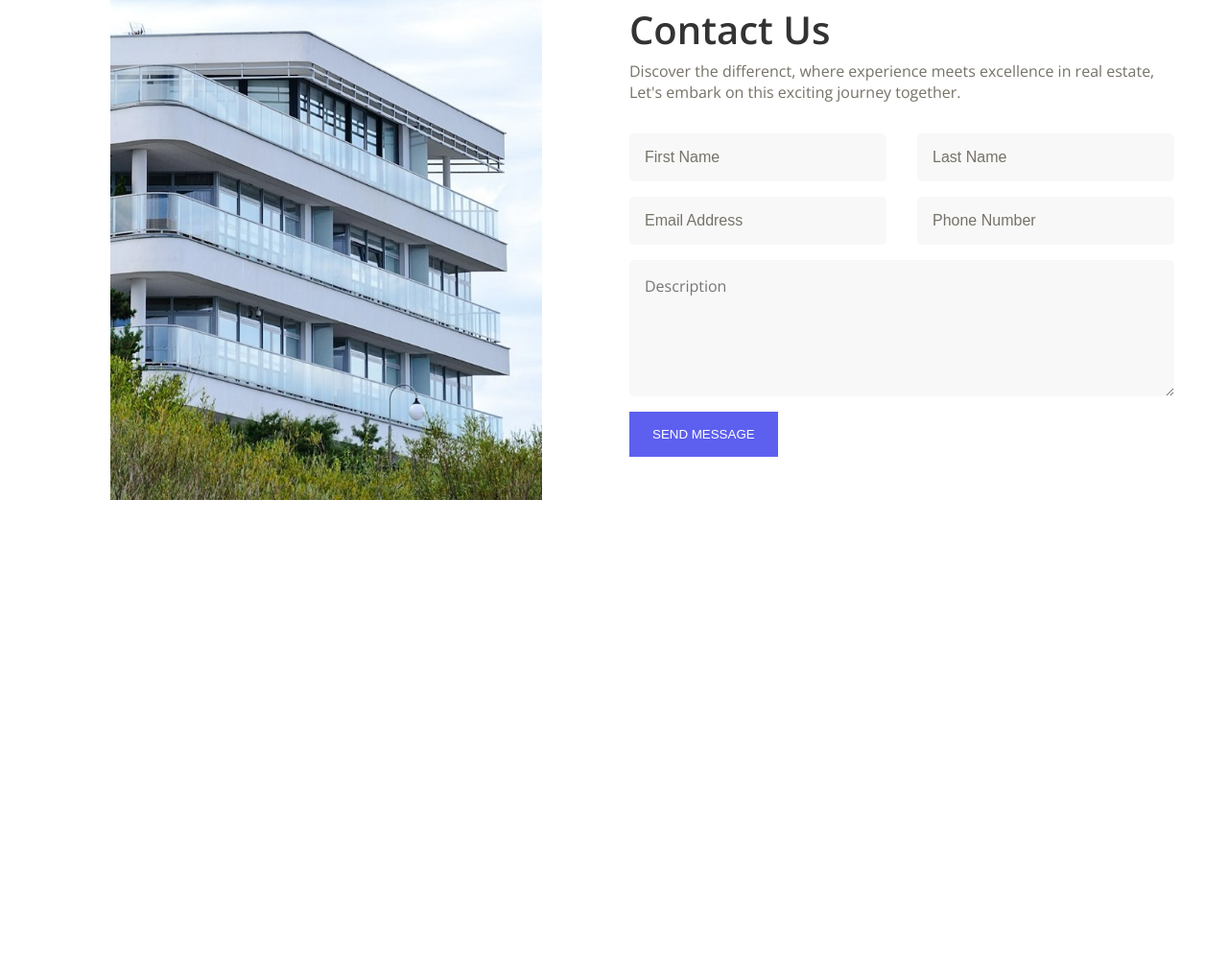
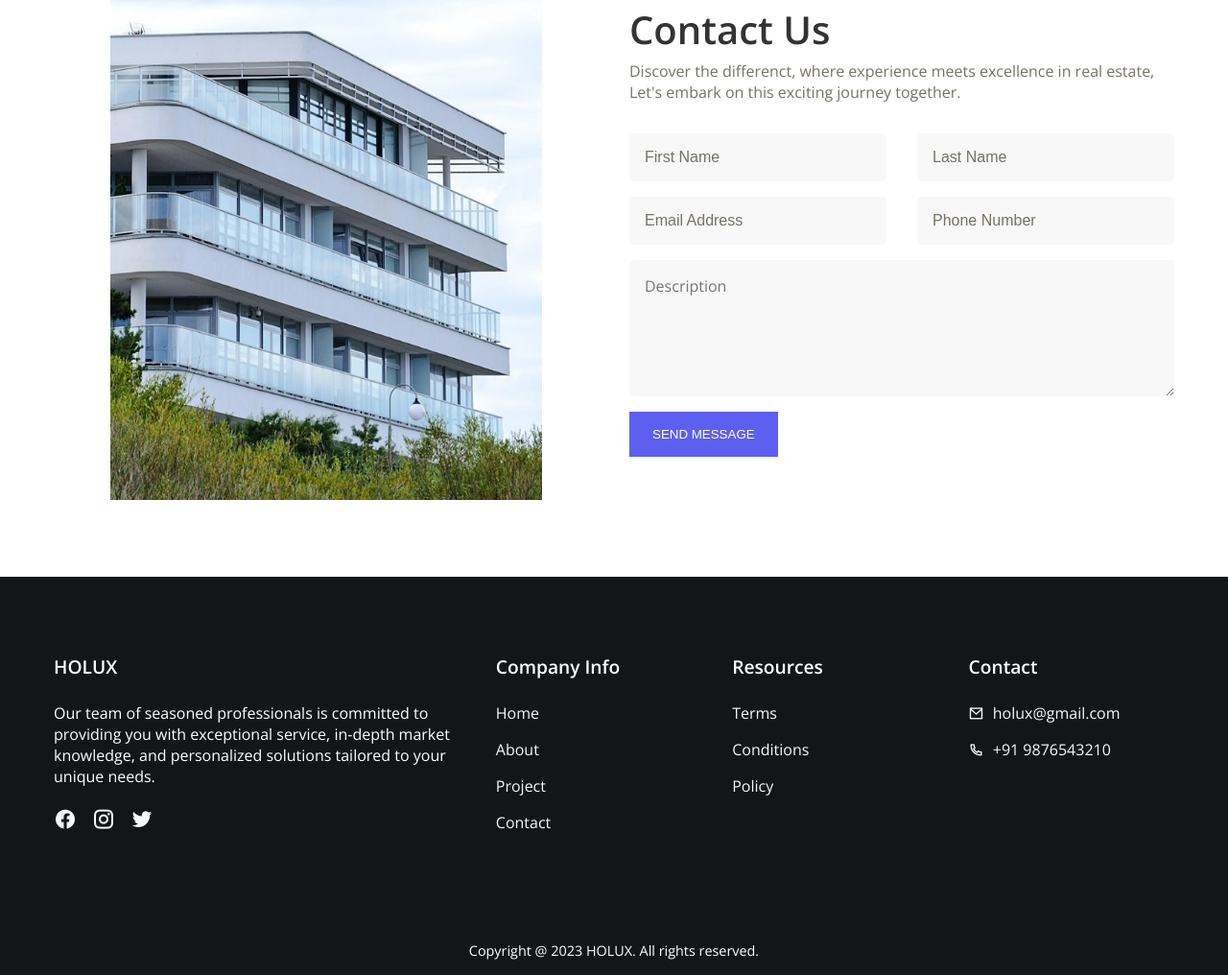
Before and after one commit to BurnettMiao/A-Real-Estate-Responsive-Landing-Page, a plain HTML site: page index.htm in a window 1280 px wide. Shown: the part 2359-3375 px from the top of the page at 96% size. Before the commit the page ends 2960 px from the top, so only its background shows below. Drawn offline with nearby package versions, Linux system fonts and the light colour scheme.

Commit message:
footer section finish

```diff
--- a/index.htm
+++ b/index.htm
@@ -313,6 +313,59 @@
       </div>
     </section>
 
+    <footer class="footer">
+      <div class="section__container footer__container">
+        <div class="footer__col">
+          <h4>HOLUX</h4>
+          <p>
+            Our team of seasoned professionals is committed to providing you
+            with exceptional service, in-depth market knowledge, and
+            personalized solutions tailored to your unique needs.
+          </p>
+          <div class="footer__socials">
+            <span
+              ><a href="#"><i class="ri-facebook-circle-fill"></i></a
+            ></span>
+            <span
+              ><a href="#"><i class="ri-instagram-line"></i></a
+            ></span>
+            <span
+              ><a href="#"><i class="ri-twitter-fill"></i></a
+            ></span>
+          </div>
+        </div>
+
+        <div class="footer__col">
+          <h4>Company Info</h4>
+          <a href="#home">Home</a>
+          <a href="#about">About</a>
+          <a href="#project">Project</a>
+          <a href="#contact">Contact</a>
+        </div>
+
+        <div class="footer__col">
+          <h4>Resources</h4>
+          <a href="#">Terms</a>
+          <a href="#">Conditions</a>
+          <a href="#">Policy</a>
+        </div>
+
+        <div class="footer__col">
+          <h4>Contact</h4>
+          <a href="#">
+            <span><i class="ri-mail-line"></i></span> holux@gmail.com
+          </a>
+          <a href="#">
+            <span><i class="ri-phone-line"></i></span> +91 9876543210
+          </a>
+        </div>
+      </div>
+
+      <div class="footer__bar">
+        Copyright @ 2023 HOLUX. All rights reserved.
+      </div>
+    </footer>
+
     <script src="https://cdn.jsdelivr.net/npm/swiper@10/swiper-bundle.min.js"></script>
     <script src="script.js"></script>
   </body>
--- a/style.css
+++ b/style.css
@@ -377,3 +377,60 @@ a {
 .contact__content button:hover {
   background-color: var(--primary-color-dark);
 }
+
+/* footer section */
+.footer {
+  background-color: var(--secondary-color);
+}
+
+.footer__container {
+  display: grid;
+  grid-template-columns: 2fr repeat(3, 1fr);
+  gap: 2rem;
+}
+
+.footer__col h4 {
+  margin-bottom: 1.5rem;
+  font-size: 1.2rem;
+  font-weight: 600;
+  color: var(--white);
+}
+
+.footer__col p {
+  margin-bottom: 1rem;
+  color: var(--white);
+}
+
+.footer__col a {
+  display: block;
+  margin-bottom: 1rem;
+  color: var(--extra-light);
+  transition: 0.3s;
+}
+
+.footer__col a span {
+  margin-right: 5px;
+}
+
+.footer__col a:hover {
+  color: var(--primary-color);
+}
+
+.footer__socials {
+  display: flex;
+  align-items: center;
+  gap: 1rem;
+}
+
+.footer__socials span {
+  font-size: 1.5rem;
+  color: var(--white);
+  cursor: pointer;
+}
+
+.footer__bar {
+  padding: 1rem;
+  font-size: 0.9rem;
+  color: var(--white);
+  text-align: center;
+}
```
